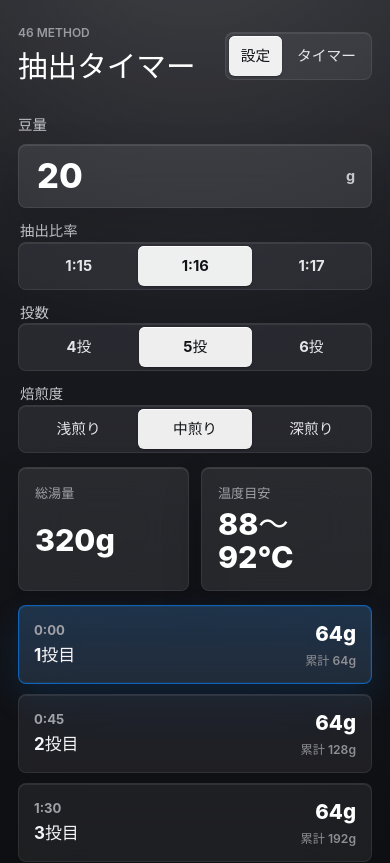
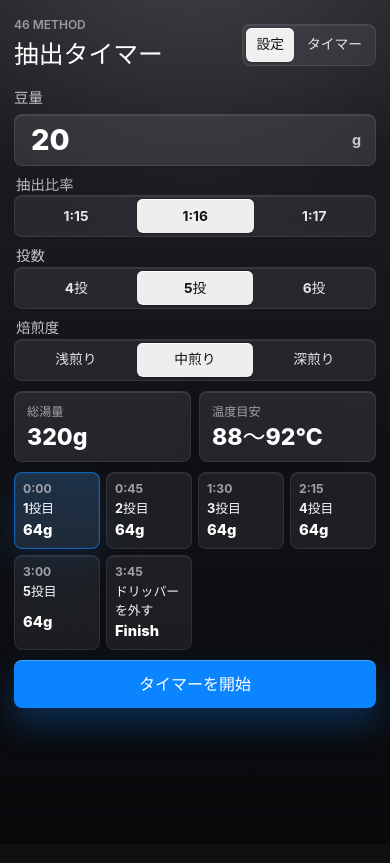
Before and after one commit to ShunMatsushita/coffee_timer, a React (Vite) app: page / in a window 390 px wide. Shown: the top 863 px of the page. Built offline with nearby package versions, Linux system fonts and the light colour scheme.

Commit message:
style: compact mobile layout

```diff
--- a/src/styles.css
+++ b/src/styles.css
@@ -38,7 +38,7 @@ button {
   width: min(100%, 520px);
   min-height: 100vh;
   margin: 0 auto;
-  padding: 24px 18px 34px;
+  padding: 16px 14px 22px;
 }
 
 .app-header {
@@ -46,7 +46,7 @@ button {
   align-items: center;
   justify-content: space-between;
   gap: 16px;
-  margin-bottom: 26px;
+  margin-bottom: 14px;
 }
 
 .eyebrow {
@@ -60,7 +60,7 @@ button {
 h1 {
   margin: 0;
   color: #ffffff;
-  font-size: 1.85rem;
+  font-size: 1.55rem;
   font-weight: 760;
   letter-spacing: 0;
 }
@@ -79,12 +79,12 @@ h1 {
 
 .view-switch button,
 .segments button {
-  min-height: 40px;
-  padding: 0 12px;
+  min-height: 34px;
+  padding: 0 10px;
   border-radius: 6px;
   color: #e5e5ea;
   background: transparent;
-  font-size: 0.92rem;
+  font-size: 0.86rem;
   font-weight: 650;
   white-space: nowrap;
   transition:
@@ -104,17 +104,17 @@ h1 {
 
 .screen {
   display: grid;
-  gap: 14px;
+  gap: 10px;
 }
 
 .recipe-form {
   display: grid;
-  gap: 12px;
+  gap: 8px;
 }
 
 .field {
   display: grid;
-  gap: 8px;
+  gap: 5px;
   margin: 0;
 }
 
@@ -136,8 +136,8 @@ h1 {
   grid-template-columns: 1fr auto;
   align-items: center;
   gap: 10px;
-  min-height: 64px;
-  padding: 0 16px;
+  min-height: 52px;
+  padding: 0 14px;
   border: 1px solid rgba(255, 255, 255, 0.08);
   border-radius: 8px;
   background: rgba(255, 255, 255, 0.085);
@@ -152,7 +152,7 @@ h1 {
   outline: 0;
   color: #ffffff;
   background: transparent;
-  font-size: 2.15rem;
+  font-size: 1.82rem;
   font-weight: 760;
   letter-spacing: 0;
 }
@@ -160,14 +160,14 @@ h1 {
 .summary-grid {
   display: grid;
   grid-template-columns: 1fr 1fr;
-  gap: 12px;
+  gap: 8px;
 }
 
 .metric {
   display: grid;
   gap: 4px;
-  min-height: 96px;
-  padding: 16px;
+  min-height: 68px;
+  padding: 11px 12px;
   border: 1px solid rgba(255, 255, 255, 0.08);
   border-radius: 8px;
   background: rgba(255, 255, 255, 0.085);
@@ -179,28 +179,29 @@ h1 {
 .metric span,
 .step span {
   color: #a1a1a8;
-  font-size: 0.82rem;
+  font-size: 0.76rem;
   font-weight: 650;
 }
 
 .metric strong {
   color: #ffffff;
-  font-size: 1.9rem;
+  font-size: 1.44rem;
   font-weight: 780;
   line-height: 1.1;
 }
 
 .step-list {
   display: grid;
-  gap: 10px;
+  grid-template-columns: repeat(4, minmax(0, 1fr));
+  gap: 6px;
 }
 
 .step {
   display: grid;
-  grid-template-columns: 1fr auto;
-  align-items: center;
-  min-height: 70px;
-  padding: 13px 15px;
+  grid-template-columns: 1fr;
+  align-items: start;
+  min-height: 50px;
+  padding: 7px 8px;
   border: 1px solid rgba(255, 255, 255, 0.08);
   border-radius: 8px;
   background: rgba(255, 255, 255, 0.068);
@@ -210,27 +211,28 @@ h1 {
 .step div,
 .step p {
   display: grid;
-  gap: 2px;
+  gap: 1px;
   margin: 0;
 }
 
 .step strong {
   color: #f5f5f7;
-  font-size: 1.06rem;
+  font-size: 0.8rem;
   font-weight: 700;
 }
 
 .step p {
-  justify-items: end;
+  justify-items: start;
   color: #ffffff;
-  font-size: 1.28rem;
+  font-size: 0.92rem;
   font-weight: 780;
 }
 
 .step small {
   color: #8e8e93;
-  font-size: 0.76rem;
+  font-size: 0.7rem;
   font-weight: 600;
+  display: none;
 }
 
 .active-step {
@@ -245,7 +247,7 @@ h1 {
 
 .primary-action,
 .timer-controls button {
-  min-height: 58px;
+  min-height: 48px;
   border-radius: 8px;
   color: #ffffff;
   background: #0a84ff;
@@ -267,15 +269,15 @@ h1 {
 }
 
 .timer-screen {
-  gap: 18px;
+  gap: 10px;
 }
 
 .timer-hero {
   display: grid;
   justify-items: center;
-  gap: 10px;
-  min-height: 250px;
-  padding: 30px 18px;
+  gap: 6px;
+  min-height: 184px;
+  padding: 22px 16px;
   border: 1px solid rgba(255, 255, 255, 0.1);
   border-radius: 8px;
   background:
@@ -294,7 +296,7 @@ h1 {
 
 .timer-hero strong {
   color: #ffffff;
-  font-size: clamp(4rem, 28vw, 7rem);
+  font-size: clamp(3.3rem, 23vw, 5.5rem);
   font-weight: 780;
   line-height: 0.95;
   letter-spacing: 0;
@@ -303,14 +305,14 @@ h1 {
 .timer-hero p {
   margin: 0;
   color: #d1d1d6;
-  font-size: 1.18rem;
+  font-size: 1rem;
   font-weight: 650;
 }
 
 .timer-controls {
   display: grid;
   grid-template-columns: 1fr 1fr;
-  gap: 10px;
+  gap: 8px;
 }
 
 .timer-controls button:last-child {
@@ -323,7 +325,31 @@ h1 {
 
 @media (min-width: 720px) {
   .app-shell {
-    padding-top: 34px;
+    padding-top: 24px;
+  }
+}
+
+@media (max-height: 720px) {
+  .eyebrow {
+    display: none;
+  }
+
+  .app-shell {
+    padding-top: 12px;
+  }
+
+  .app-header {
+    margin-bottom: 10px;
+  }
+
+  .timer-hero {
+    min-height: 158px;
+    padding-block: 18px;
+  }
+
+  .step {
+    min-height: 46px;
+    padding-block: 6px;
   }
 }
 
```
